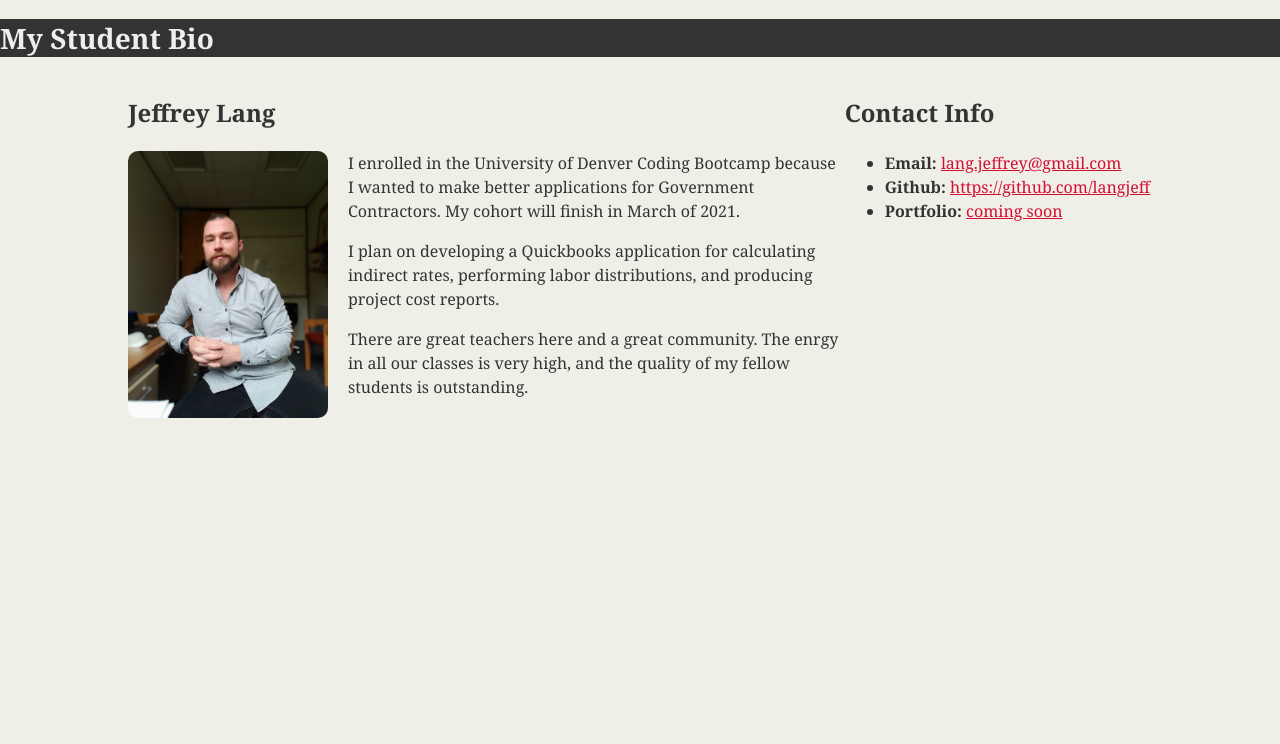
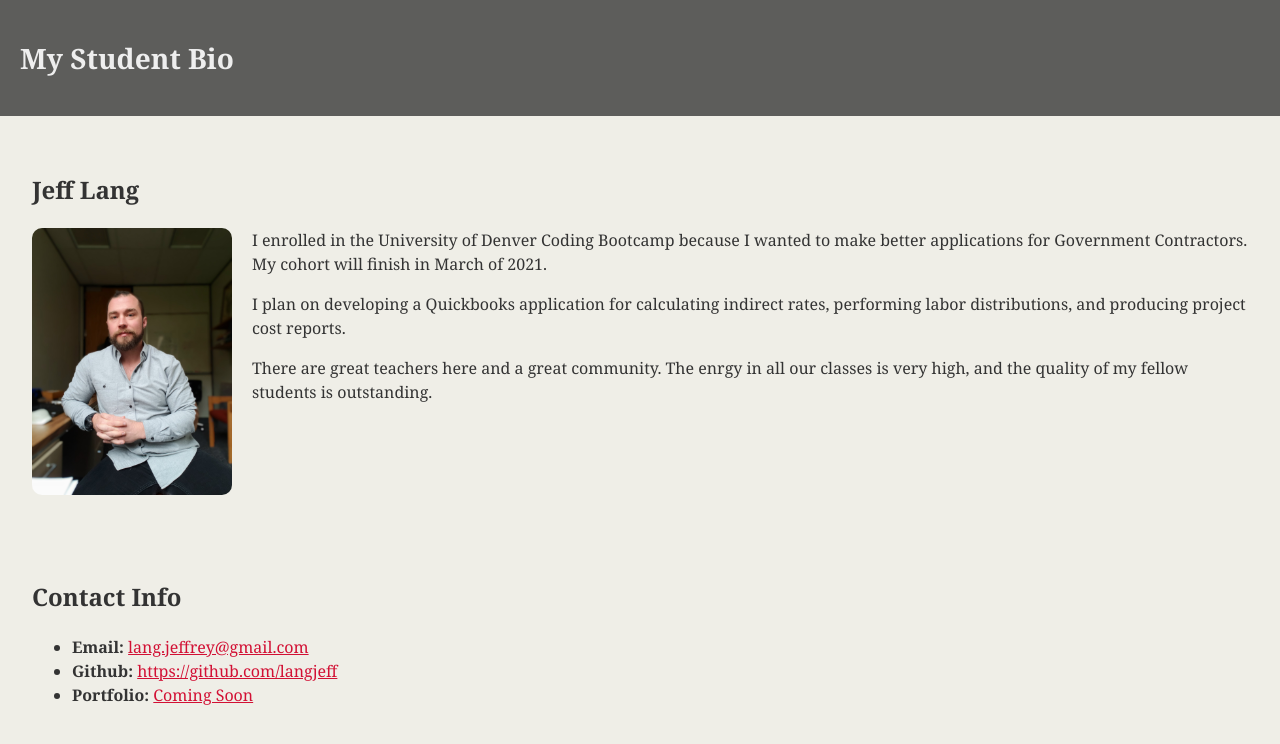
Before and after one commit to langjeff/04_GITGOOD, a plain HTML site: page index.html in a window 1280 px wide. Drawn offline with Linux system fonts and the light colour scheme.

Commit message:
refined styling on .css file

```diff
--- a/index.html
+++ b/index.html
@@ -13,7 +13,7 @@
 
     <div class="container">
       <section id="main_bio">
-        <h2>Jeffrey Lang</h2>
+        <h2>Jeff Lang</h2>
 
         <img id="bio-image" src="20190225_102916.jpg" alt="Jeff Lang Picture" />
 
@@ -38,12 +38,19 @@
         <h2>Contact Info</h2>
         <ul>
           <li>
-            <strong>Email:</strong> <a href="#">lang.jeffrey@gmail.com</a>
+            <strong>Email:</strong>
+            <a
+              href="mailto:lang.jeffrey@gmail.com?subject=Jeff Lang is Awesome!!"
+              >lang.jeffrey@gmail.com</a
+            >
           </li>
           <li>
-            <strong>Github:</strong> <a href="#">https://github.com/langjeff</a>
+            <strong>Github:</strong>
+            <a href="https://github.com/langjeff" target="_blank"
+              >https://github.com/langjeff</a
+            >
           </li>
-          <li><strong>Portfolio:</strong> <a href="#">coming soon</a></li>
+          <li><strong>Portfolio:</strong> <a href="#">Coming Soon</a></li>
         </ul>
       </section>
     </div>
--- a/style.css
+++ b/style.css
@@ -7,7 +7,8 @@ body {
 }
 
 header {
-  background-color: #333333;
+  background-color: #333333c5;
+  padding: 20px;
 }
 
 h1 {
@@ -20,14 +21,18 @@ h2 {
 }
 
 .container {
-  width: 1024px;
+  width: auto;
   margin: 0 auto;
+  padding-block: 5px;
 }
-
+/* centered main bio for style
+ */
 #main_bio {
   float: left;
-  width: 70%;
+  width: 95%;
   line-height: 1.5;
+  padding: 2.5%;
+  margin: auto 0%;
 }
 
 #bio-image {
@@ -36,11 +41,14 @@ h2 {
   margin-right: 20px;
   border-radius: 10px;
 }
-
+/* moved contact info to below the bio for readability
+ */
 #contactInfo {
   float: left;
-  width: 30%;
+  width: 95%;
   line-height: 1.5;
+  padding: 2.5%;
+  margin: Auto 0%;
 }
 
 a {
```
